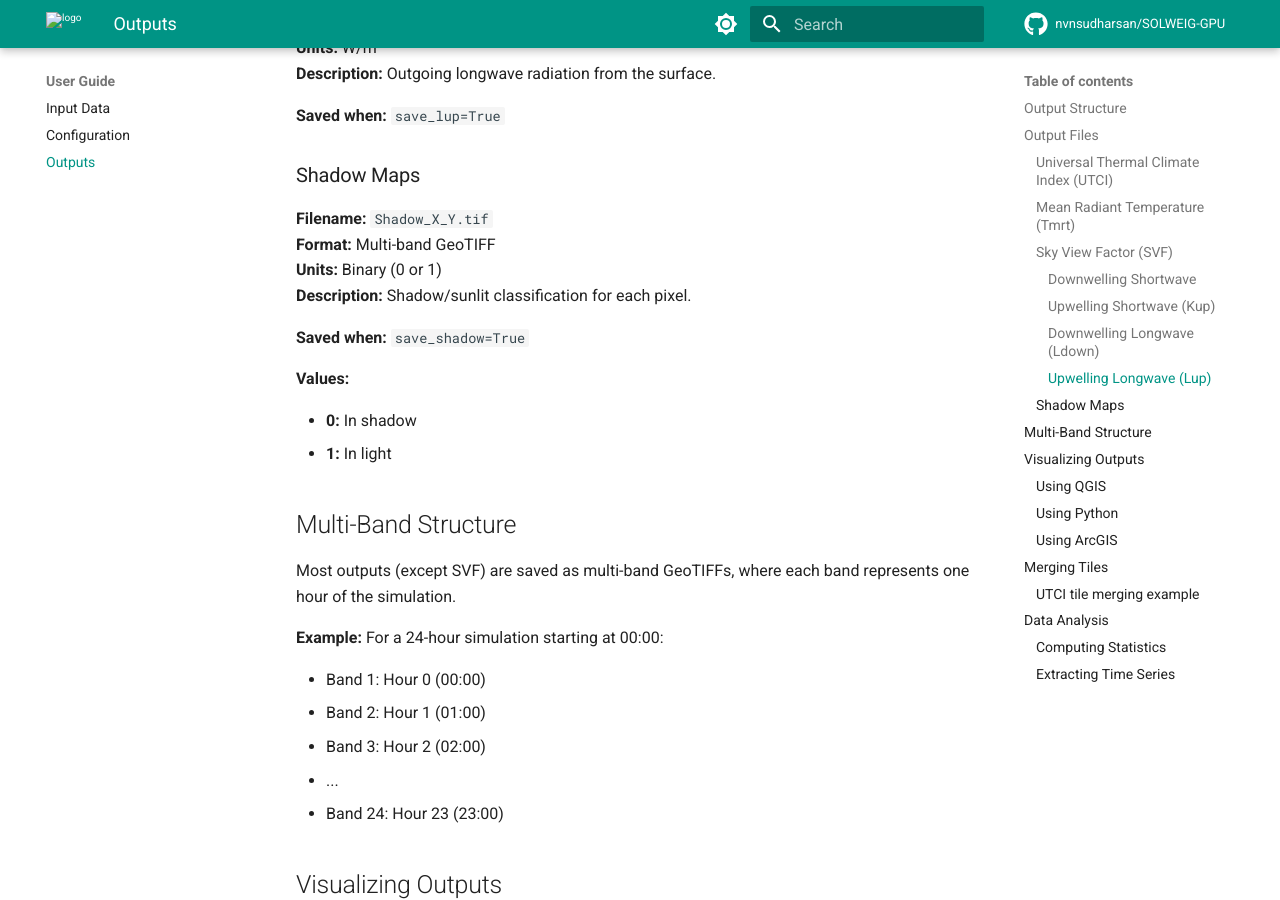
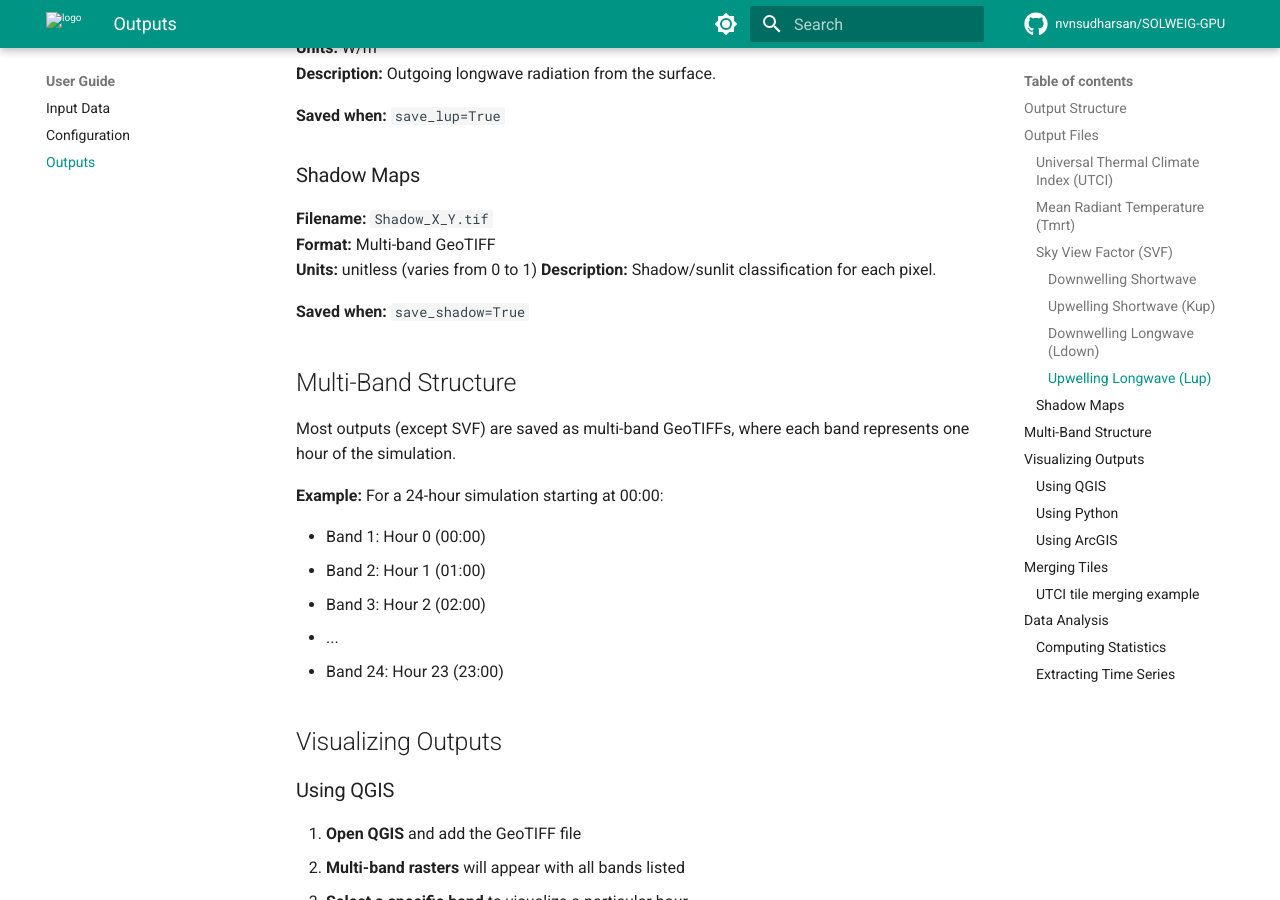
Before and after one commit to nvnsudharsan/SOLWEIG-GPU, an MkDocs documentation site: the page built from docs/outputs.md, in a window 1280 px wide and 900 px high, scrolled down 2996 px. Built offline with MkDocs 1.6.1 and Material for MkDocs 9.7.7, drawn with Linux system fonts in a browser that asks for light colours; comment, search, counter and statistics services are not loaded; the version menu is left out.

Commit message:
Update outputs.md

```diff
--- a/docs/outputs.md
+++ b/docs/outputs.md
@@ -117,15 +117,10 @@ SVF is a geometric parameter that quantifies the openness of a location to the s
 
 **Filename:** `Shadow_X_Y.tif`
 **Format:** Multi-band GeoTIFF
-**Units:** Binary (0 or 1)
+**Units:** unitless (varies from 0 to 1)
 **Description:** Shadow/sunlit classification for each pixel.
 
 **Saved when:** `save_shadow=True`
-
-**Values:**
-
-- **0:** In shadow
-- **1:** In light
 
 ## Multi-Band Structure
 
```
